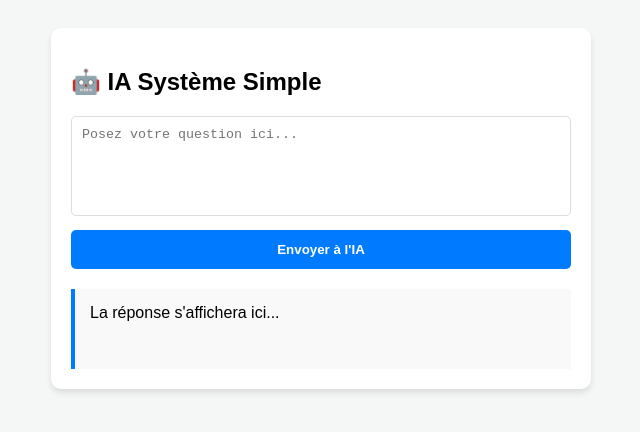
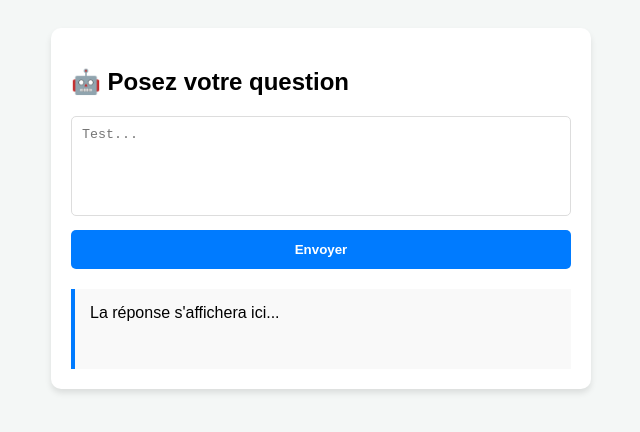
Before and after one commit to loSCripts/argent-IA-test, a plain HTML site: page index.html in a window 1280 px wide. Shown: the whole page, without its empty margins (319-959 px from the left). Drawn offline with Linux system fonts and the light colour scheme.

Commit message:
Update chat interface and response messages

```diff
--- a/index.html
+++ b/index.html
@@ -16,9 +16,9 @@
 <body>
 
 <div class="chat-container">
-    <h2>🤖 IA Système Simple</h2>
-    <textarea id="userInput" placeholder="Posez votre question ici..."></textarea>
-    <button id="sendBtn">Envoyer à l'IA</button>
+    <h2>🤖 Posez votre question</h2>
+    <textarea id="userInput" placeholder="Test..."></textarea>
+    <button id="sendBtn">Envoyer</button>
     <div id="response">La réponse s'affichera ici...</div>
 </div>
 
@@ -34,7 +34,7 @@
         responseDiv.innerText = "Réflexion en cours...";
 
         try {
-            // APPEL AU BOUCLIER (On utilise /chat-simple)
+            // APPEL AU BOUCLIER SUR LE BON TUNNEL (/chat-simple)
             const response = await fetch('https://proxy-ia-universel.vercel.app/chat-simple', {
                 method: 'POST',
                 headers: { 'Content-Type': 'application/json' },
@@ -42,8 +42,8 @@
             });
 
             const data = await response.json();
-            // Affiche soit l'output de n8n, soit un message d'erreur
-            responseDiv.innerText = data.output || data.text || "Erreur : Réponse vide";
+            // Affiche la réponse de l'IA
+            responseDiv.innerText = data.output || data.text || "Réponse reçue";
         } catch (error) {
             responseDiv.innerText = "Erreur de connexion au bouclier.";
         } finally {
```
